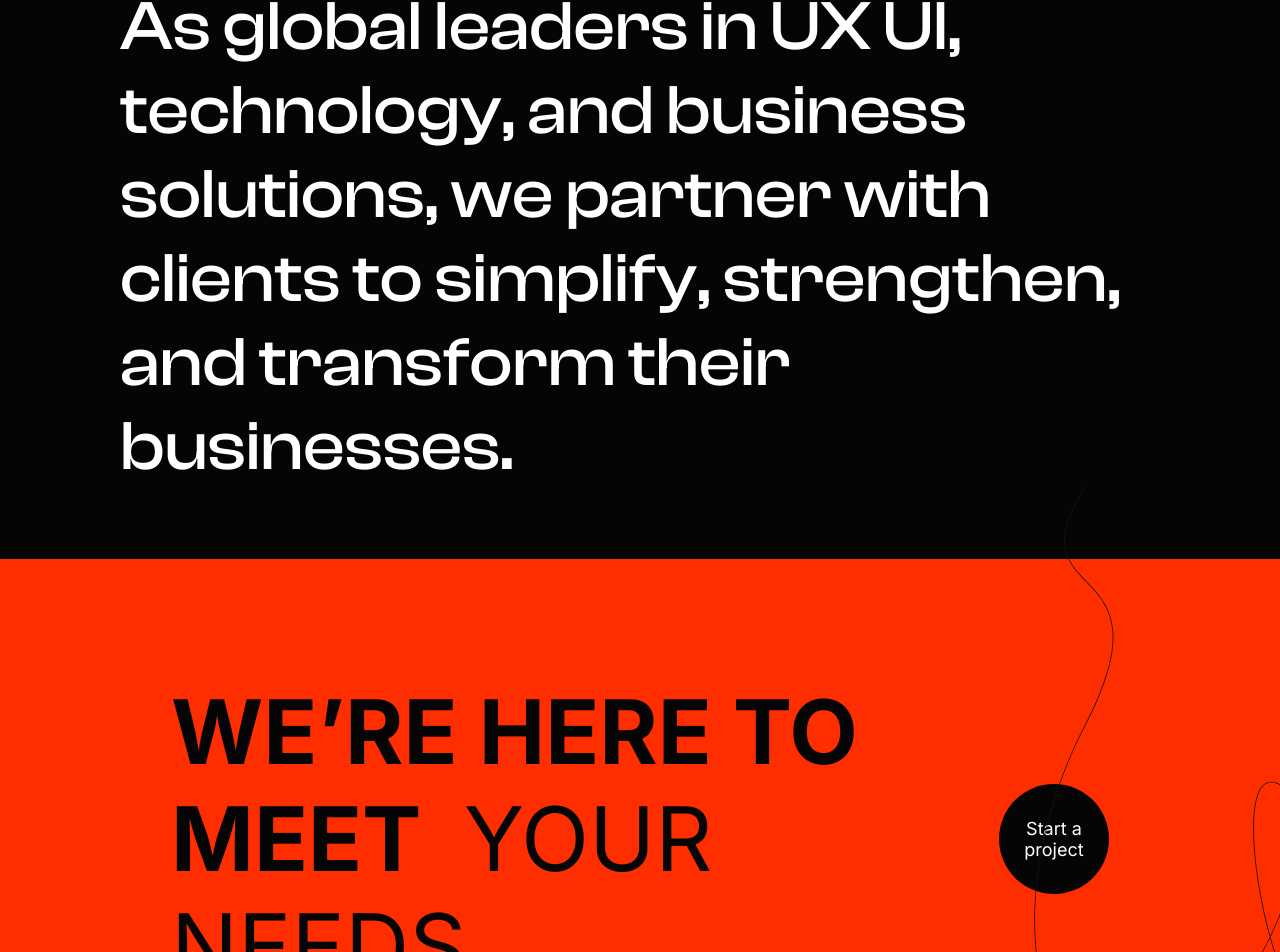
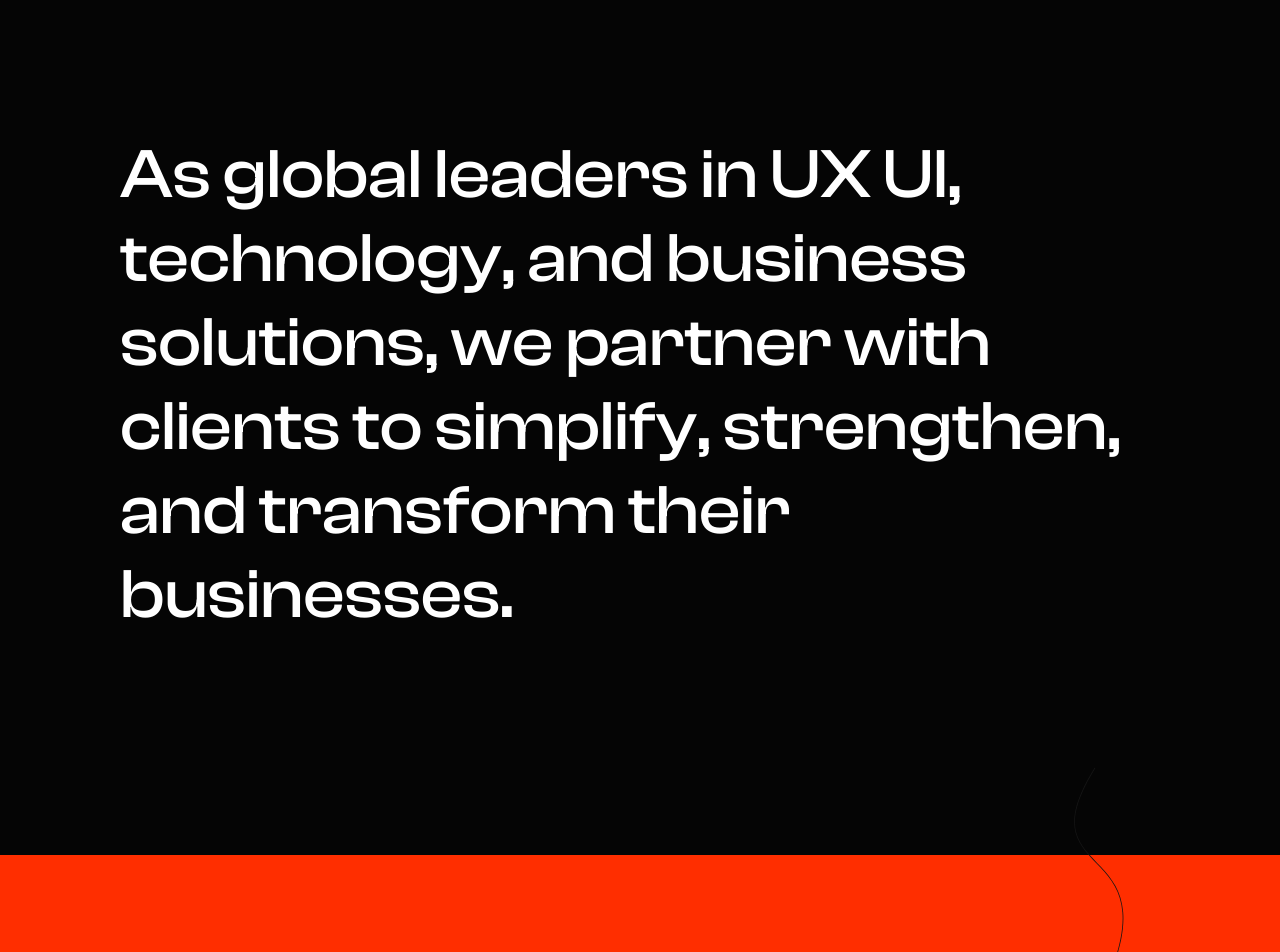
Before and after one commit to adnanhashmi09/futuristic, a Next.js app: page / in a window 1280 px wide. Shown: the part 815-1767 px from the top of the page. Built offline with nearby package versions, Linux system fonts and the light colour scheme.

Commit message:
minor changes

```diff
--- a/styles/components/about.module.scss
+++ b/styles/components/about.module.scss
@@ -10,14 +10,19 @@
   }
   @include media(">=mindesk") {
     padding: 0 12rem;
+    min-height: 100vh;
+    display: flex;
+    flex-flow: row nowrap;
+    justify-content: center;
+    align-items: center;
   }
   p {
     display: block;
     color: $clr-white;
-    font-size: 3rem;
+    font-size: 4rem;
     font-weight: 500;
     @include media(">=tablet") {
-      font-size: 3.8rem;
+      font-size: 5rem;
     }
     @include media(">=mindesk") {
       font-size: 7rem;
--- a/styles/components/callToAction.module.scss
+++ b/styles/components/callToAction.module.scss
@@ -20,6 +20,7 @@
   }
   .right {
     position: relative;
+    isolation: isolate;
   }
   img {
     position: absolute;
@@ -27,6 +28,7 @@
     transform: translate(-50%, -50%);
     height: 25rem;
     right: -15rem;
+    z-index: -1;
     @include media(">=tablet") {
       height: 40rem;
       right: -25rem;
@@ -63,26 +65,28 @@
     height: 6rem;
     width: 6rem;
     border-radius: 50%;
+    position: relative;
+    z-index: 1;
     @include media(">=tablet") {
       height: 9rem;
       width: 9rem;
     }
     @include media(">=mindesk") {
-      height: 11rem;
-      width: 11rem;
+      height: 14rem;
+      width: 14rem;
     }
     & p {
       font-family: "Inter";
       color: $clr-white;
-      font-size: 1rem;
+      font-size: 0.8rem;
       display: inline-block;
       text-align: center;
-      text-transform: none;
+      text-transform: uppercase;
       @include media(">=tablet") {
         font-size: 1.6rem;
       }
       @include media(">=mindesk") {
-        font-size: 1.8rem;
+        font-size: 1.6rem;
       }
     }
   }
--- a/styles/components/navbar.module.scss
+++ b/styles/components/navbar.module.scss
@@ -42,9 +42,8 @@
 
   h1 {
     font-size: 1.5rem;
-    display: flex;
-    flex-flow: row nowrap;
-    align-items: center;
+    font-weight: 600;
+    letter-spacing: 2px;;
     transition: color 0.5s ease-in 0.5s;
 
     @include media(">=tablet") {
```
